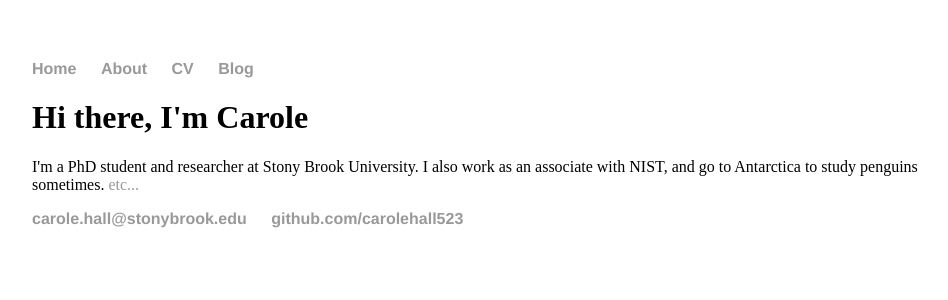
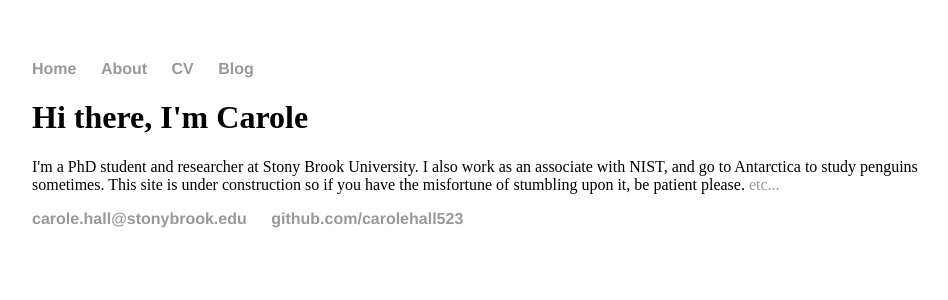
Before and after one commit to carolehall523/carolehall523.github.io, a Jekyll site: the page built from index.html, in a window 1280 px wide. Shown: the top 300 px of the page, without its empty margins (160-1108 px from the left). Built offline with Jekyll 4.4.1, drawn with Linux system fonts in a browser that asks for light colours.

Commit message:
Update index.html

```diff
--- a/index.html
+++ b/index.html
@@ -4,5 +4,5 @@
 ---
 <div class="blurb">
 	<h1>Hi there, I'm Carole</h1>
-	<p>I'm a PhD student and researcher at Stony Brook University. I also work as an associate with NIST, and go to Antarctica to study penguins sometimes. <a href="/about">etc...</a></p>
+	<p>I'm a PhD student and researcher at Stony Brook University. I also work as an associate with NIST, and go to Antarctica to study penguins sometimes. This site is under construction so if you have the misfortune of stumbling upon it, be patient please. <a href="/about">etc...</a></p>
 </div><!-- /.blurb -->
```
